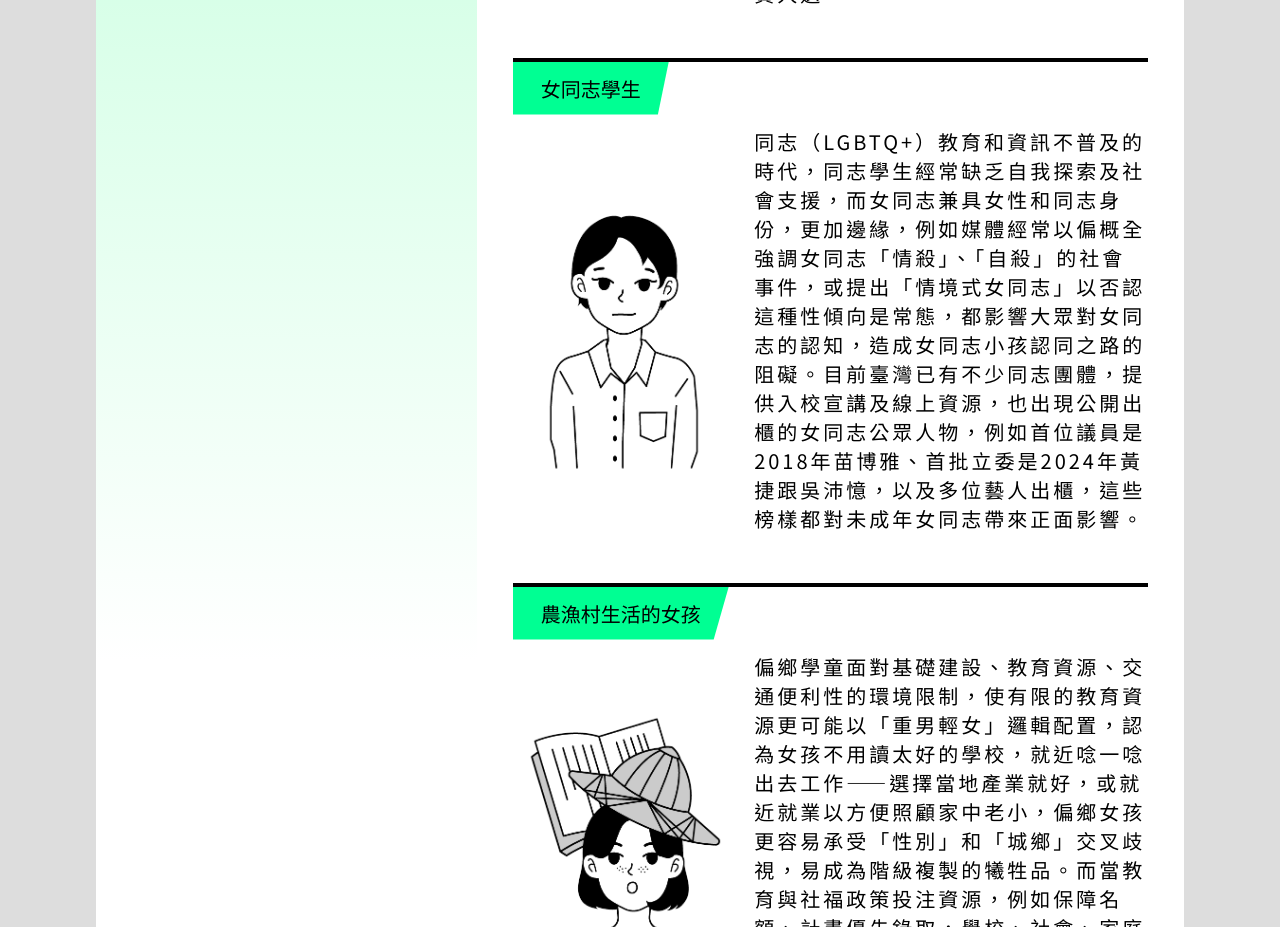
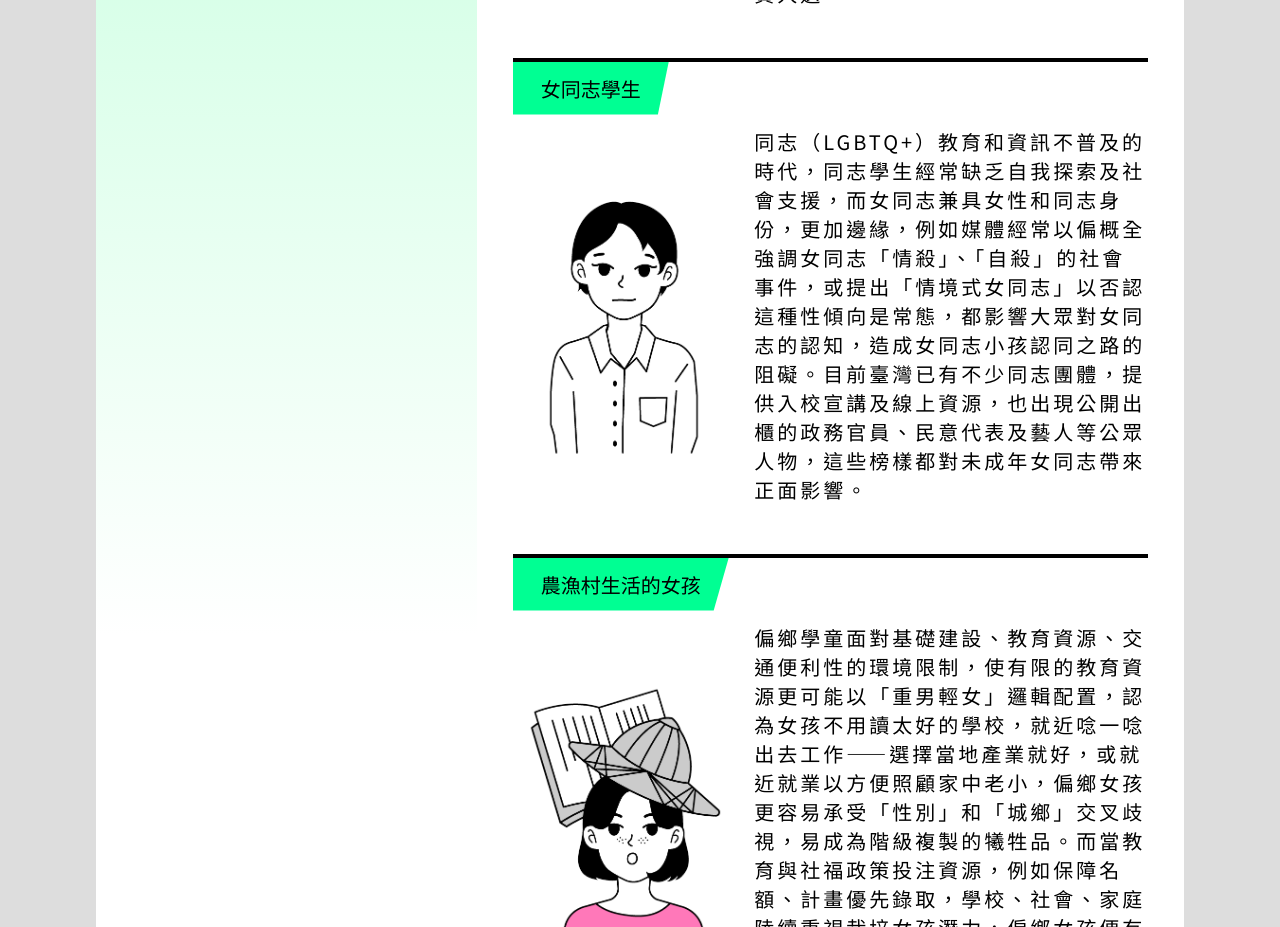
Before and after one commit to dingdingdingdingliu/girls-day-2024, a Next.js app: page / in a window 1280 px wide. Shown: the part 8760-9687 px from the top of the page. Built offline with nearby package versions, Linux system fonts and the light colour scheme.

Commit message:
feat: update copy write

```diff
--- a/components/Pages/Index/SectionFindObjectStory/index.js
+++ b/components/Pages/Index/SectionFindObjectStory/index.js
@@ -52,7 +52,7 @@ const cardData = [
     imageSrc: "/images/index/objectGameGirls/LGBT_girl.png",
     imageAlt: "LGBT_girl",
     copyWrite:
-      "同志（LGBTQ+）教育和資訊不普及的時代，同志學生經常缺乏自我探索及社會支援，而女同志兼具女性和同志身份，更加邊緣，例如媒體經常以偏概全強調女同志「情殺」、「自殺」的社會事件，或提出「情境式女同志」以否認這種性傾向是常態，都影響大眾對女同志的認知，造成女同志小孩認同之路的阻礙。目前臺灣已有不少同志團體，提供入校宣講及線上資源，也出現公開出櫃的女同志公眾人物，例如首位議員是2018年苗博雅、首批立委是2024年黃捷跟吳沛憶，以及多位藝人出櫃，這些榜樣都對未成年女同志帶來正面影響。",
+      "同志（LGBTQ+）教育和資訊不普及的時代，同志學生經常缺乏自我探索及社會支援，而女同志兼具女性和同志身份，更加邊緣，例如媒體經常以偏概全強調女同志「情殺」、「自殺」的社會事件，或提出「情境式女同志」以否認這種性傾向是常態，都影響大眾對女同志的認知，造成女同志小孩認同之路的阻礙。目前臺灣已有不少同志團體，提供入校宣講及線上資源，也出現公開出櫃的政務官員、民意代表及藝人等公眾人物，這些榜樣都對未成年女同志帶來正面影響。",
   },
   {
     title: "農漁村生活的女孩",
```
